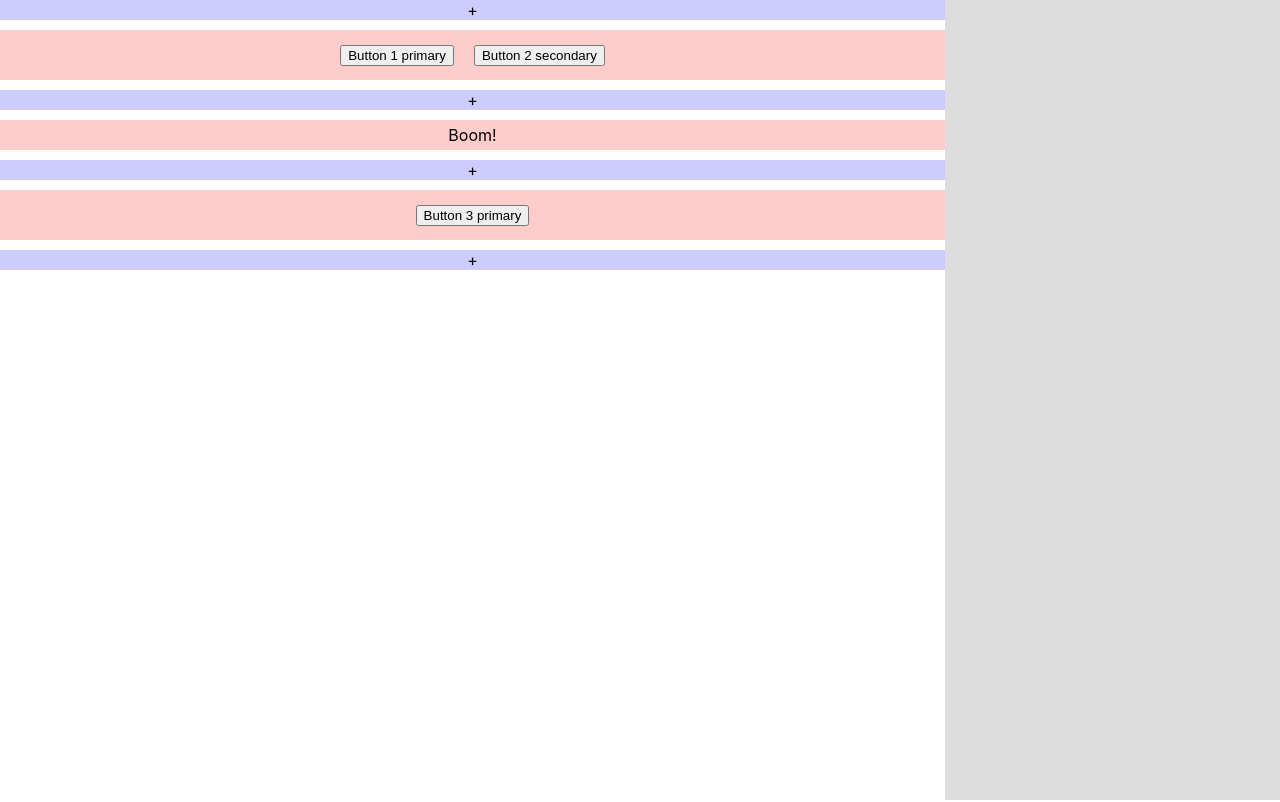
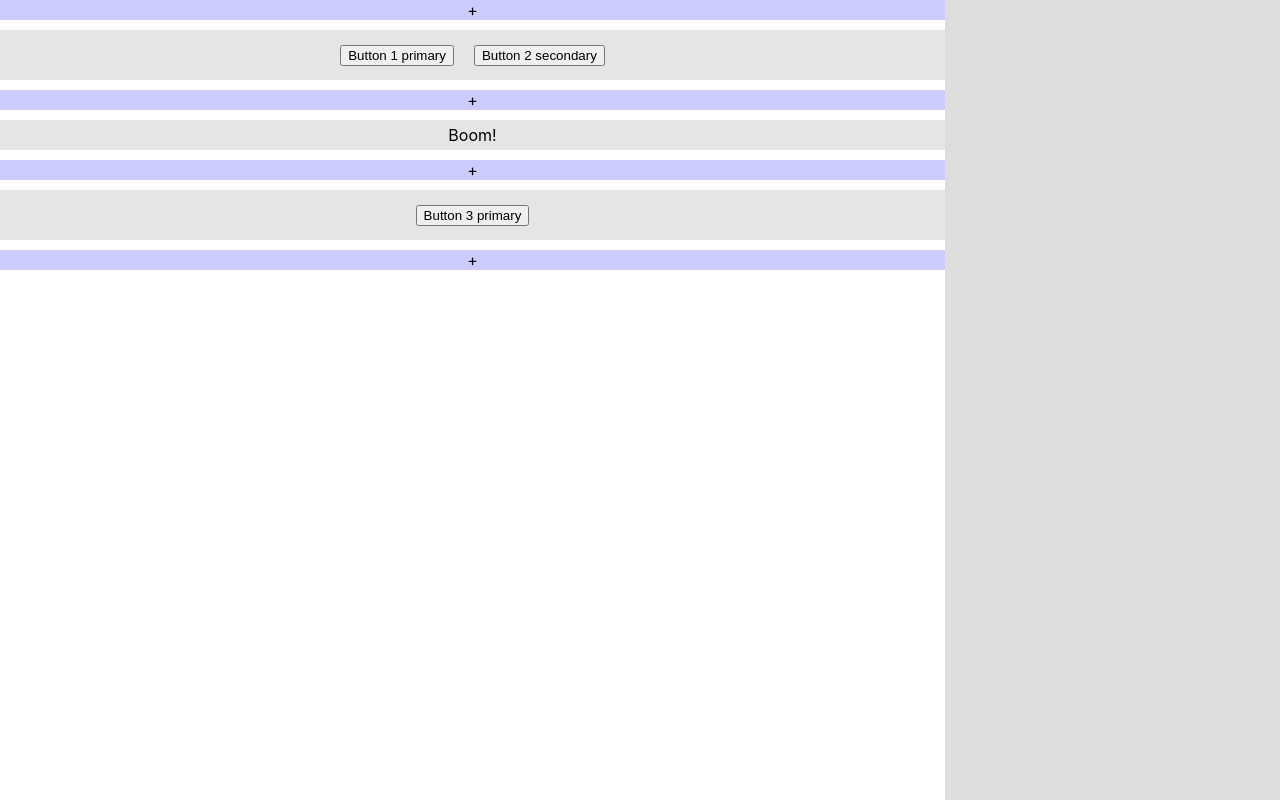
Before and after one commit to ZekNikZ/TypescriptDynamicComponentDemo, a React (Create React App) app: page / in a window 1280 px wide. Shown: the top 802 px of the page. Built offline with nearby package versions, Linux system fonts and the light colour scheme.

Commit message:
style updates

```diff
--- a/package.json
+++ b/package.json
@@ -13,6 +13,7 @@
     "react": "^17.0.2",
     "react-dom": "^17.0.2",
     "react-scripts": "5.0.0",
+    "sass": "^1.49.7",
     "typescript": "^4.5.5",
     "web-vitals": "^2.1.4"
   },
--- a/src/App.css
+++ /dev/null
@@ -1,23 +0,0 @@
-.dynamic-component {
-    background-color: #FFCCCC;
-    position: relative;
-}
-
-.dynamic-component.editable:hover {
-    background-color: #FFFFCC;
-}
-
-.dynamic-component.editable.selected {
-    background-color: #CCFFCC;
-}
-
-.dynamic-component.editable::after {
-    content: '';
-    display: block;
-    position: absolute;
-    left: 0;
-    top: 0;
-    height: 100%;
-    width: 100%;
-    background-color: none;
-}
--- /dev/null
+++ b/src/App.scss
@@ -0,0 +1,47 @@
+@mixin editor-covered {
+    content: '';
+    display: block;
+    position: absolute;
+    left: 0;
+    top: -5px;
+    height: calc(100% + 10px);
+    width: 100%;
+}
+
+.dynamic-component {
+    position: relative;
+    transition: background-color 0.3s;
+
+    &.editable {
+        background-color: #E5E5E5;
+
+        &:hover {
+            background-color: #FFFFCC;
+        }
+
+        &.selected {
+            background-color: #CCFFCC;
+        }
+
+        &::after {
+            @include editor-covered;
+        }
+    }
+}
+
+.add-button {
+    position: relative;
+    height: 20px;
+    line-height: 20px;
+    text-align: center;
+    background-color: #CCCCFF;
+    transition: background-color 0.3s;
+
+    &:hover {
+        background-color: #AAAAFF;
+    }
+
+    &::after {
+        @include editor-covered;
+    }
+}
--- a/src/App.tsx
+++ b/src/App.tsx
@@ -1,5 +1,5 @@
 import React from 'react';
-import './App.css';
+import './App.scss';
 import DynamicPage from './pages/DynamicPage';
 import PageBuilder from './pages/PageBuilder';
 import SAMPLE_COMPONENTS from './utils/example';
--- a/src/pages/DynamicPage.tsx
+++ b/src/pages/DynamicPage.tsx
@@ -17,9 +17,9 @@ type Props = {
 export default function DynamicPage({ ids, components, ...props } : Props) {
     return <div style={{ width: '100%', height: '100%', display: 'flex', flexDirection: 'column', gap: '10px' }}>
         {ids.map(id => <>
-            {props.inEditor && <div key={`${id}-editor`} style={{ height: '20px', lineHeight: '20px', textAlign: 'center', backgroundColor: '#CCCCFF' }} onClick={() => props.onAddClick(id)}>+</div>}
+            {props.inEditor && <div key={`${id}-editor`} className="add-button" onClick={() => props.onAddClick(id)}>+</div>}
             <div key={id} className={`dynamic-component ${props.inEditor ? 'editable' : ''} ${props.inEditor && props.selected === id ? 'selected' : ''}`} onClick={() => props.inEditor && props.onSelected(id)}><DynamicComponent key={id} type={components[id].type} data={components[id]} inEditor={props.inEditor} selected={props.inEditor && props.selected === id}/></div>
         </>)}
-        {props.inEditor && <div style={{ height: '20px', lineHeight: '20px', textAlign: 'center', backgroundColor: '#CCCCFF' }} onClick={() => props.onAddClick()}>+</div>}
+        {props.inEditor && <div className="add-button" onClick={() => props.onAddClick()}>+</div>}
     </div>
 }
```
Also changed, not shown: 1 other file (tests, documents, lock files or other folders).
